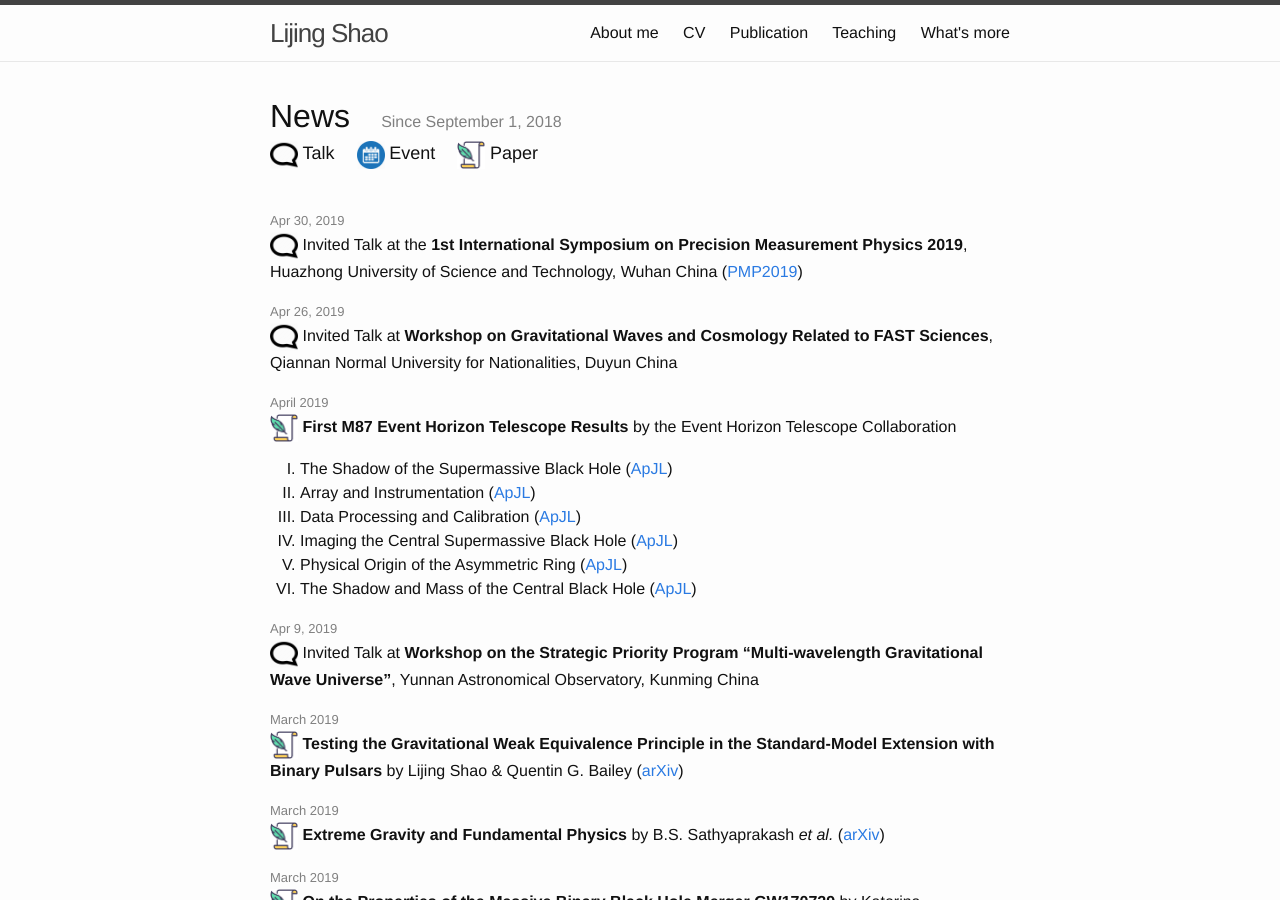
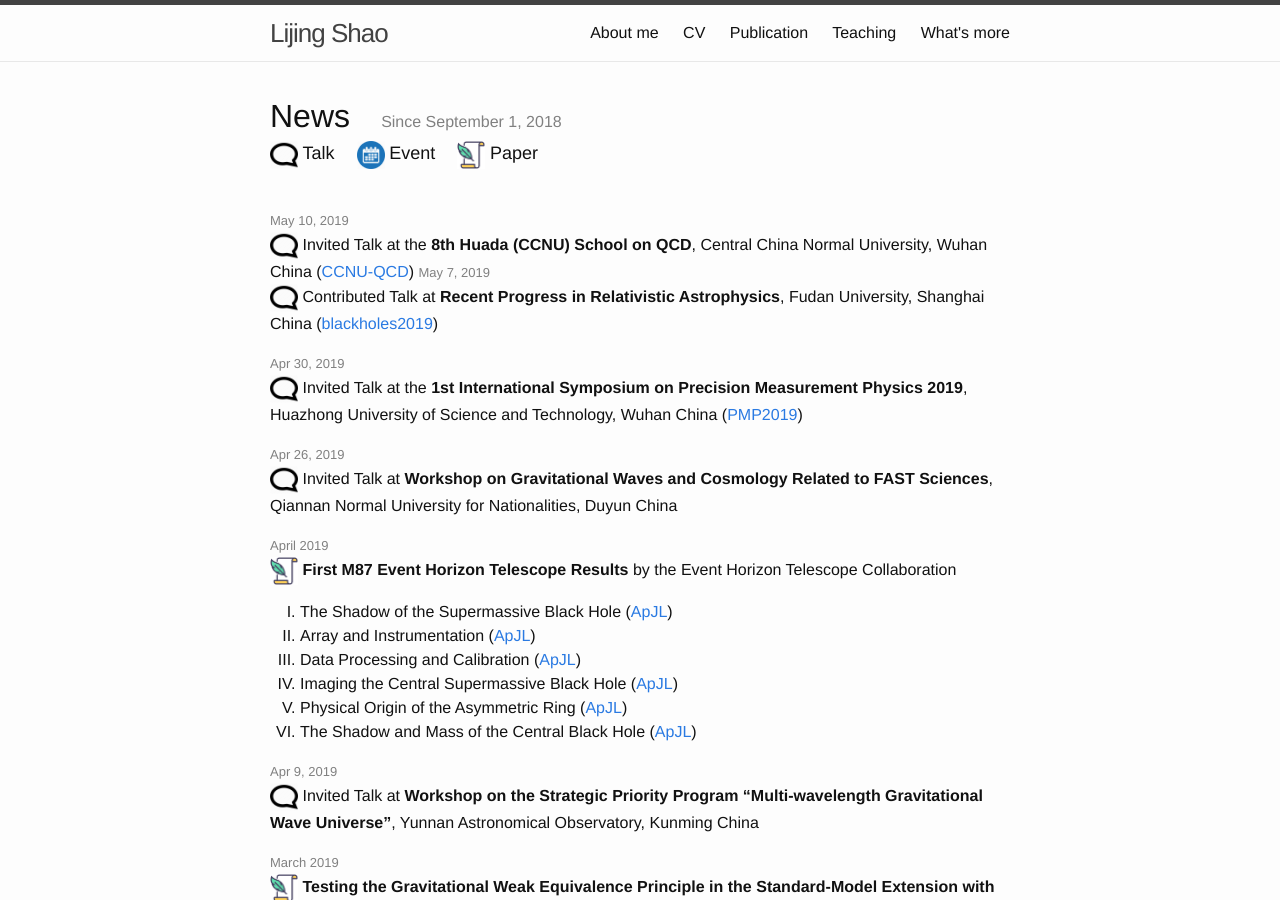
Before and after one commit to Friendshao/Friendshao.github.io, a Jekyll site: the page built from index.html, in a window 1280 px wide and 900 px high. Built offline with Jekyll 4.4.1, drawn with Linux system fonts in a browser that asks for light colours.

Commit message:
add talks

```diff
--- a/index.html
+++ b/index.html
@@ -15,6 +15,20 @@ layout: default
 
 <p><br>
 
+<font color="grey" size="2">May 10, 2019</font>  <br>
+<img src="img/talk.png" style="height:28px;">
+Invited Talk at the <b>8th Huada (CCNU) School on QCD</b>, Central China Normal
+University, Wuhan China
+(<a href="https://indico.ihep.ac.cn/event/9689/overview">CCNU-QCD</a>)
+
+<font color="grey" size="2">May 7, 2019</font>  <br>
+<img src="img/talk.png" style="height:28px;">
+Contributed Talk at <b>Recent Progress in Relativistic Astrophysics</b>, Fudan
+University, Shanghai China
+(<a href="http://www.tat.physik.uni-tuebingen.de/blackholes2019/Home.html">blackholes2019</a>)
+<p>
+
+<p>
 <font color="grey" size="2">Apr 30, 2019</font>  <br>
 <img src="img/talk.png" style="height:28px;">
 Invited Talk at the <b>1st International Symposium on Precision Measurement
@@ -59,7 +73,6 @@ Invited Talk at <b>Workshop on Gravitational Waves and Cosmology Related to FAST
   </li>
 </ol>
 <p>
-
 
 <font color="grey" size="2">Apr 9, 2019</font>  <br>
 <img src="img/talk.png" style="height:28px;">
```
